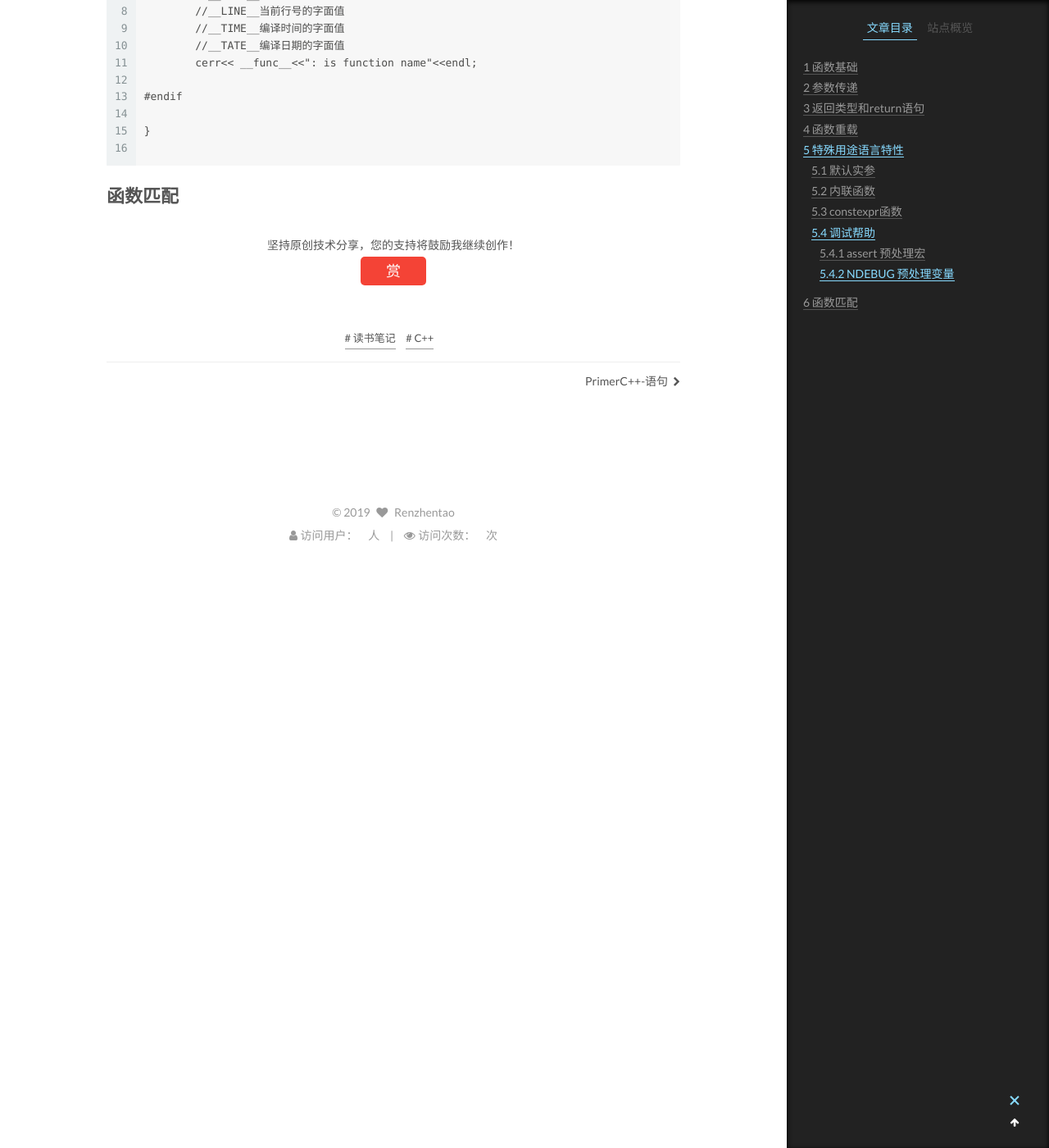
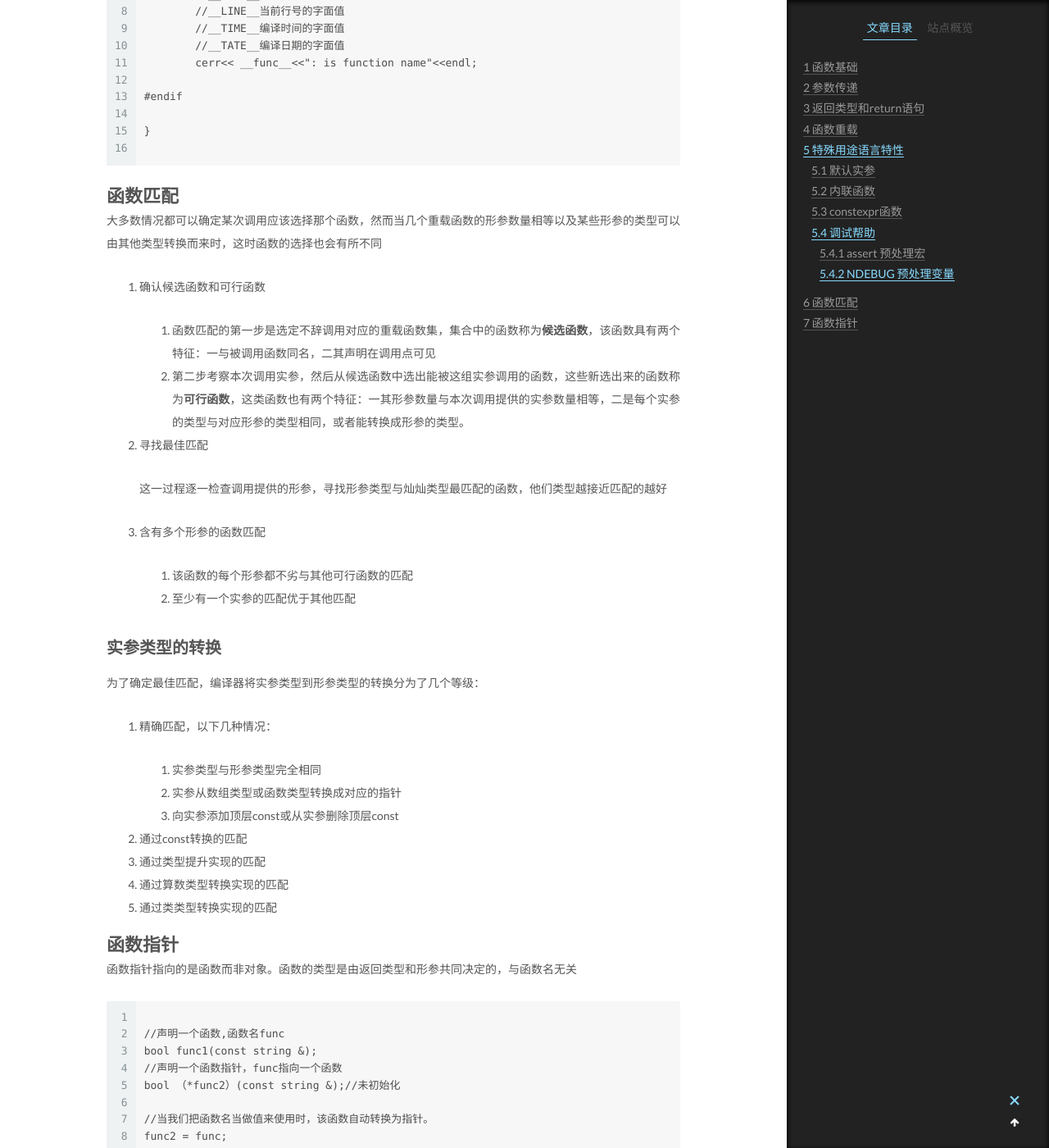
Before and after one commit to marco6688/sirren.github.io, a Jekyll site: the page built from _posts/2019-04-03-primerC++-note-5.md, in a window 1280 px wide and 1400 px high, scrolled down 12229 px. Shown: the whole window at 82% size. Built offline with Jekyll 4.4.1, drawn with Linux system fonts in a browser that asks for light colours; comment, search, counter and statistics services are not loaded; some of the changed text lies outside the part shown.

Commit message:
add note

````diff
--- a/_posts/2019-04-03-primerC++-note-5.md
+++ b/_posts/2019-04-03-primerC++-note-5.md
@@ -518,3 +518,69 @@ void print(){
 ```
 
 # 函数匹配
+
+大多数情况都可以确定某次调用应该选择那个函数，然而当几个重载函数的形参数量相等以及某些形参的类型可以由其他类型转换而来时，这时函数的选择也会有所不同
+
+1. 确认候选函数和可行函数
+
+	1. 函数匹配的第一步是选定不辞调用对应的重载函数集，集合中的函数称为**候选函数**，该函数具有两个特征：一与被调用函数同名，二其声明在调用点可见
+	2. 第二步考察本次调用实参，然后从候选函数中选出能被这组实参调用的函数，这些新选出来的函数称为**可行函数**，这类函数也有两个特征：一其形参数量与本次调用提供的实参数量相等，二是每个实参的类型与对应形参的类型相同，或者能转换成形参的类型。
+
+2. 寻找最佳匹配
+
+	这一过程逐一检查调用提供的形参，寻找形参类型与灿灿类型最匹配的函数，他们类型越接近匹配的越好
+
+3. 含有多个形参的函数匹配
+
+	1. 该函数的每个形参都不劣与其他可行函数的匹配
+	2. 至少有一个实参的匹配优于其他匹配
+
+## 实参类型的转换
+
+为了确定最佳匹配，编译器将实参类型到形参类型的转换分为了几个等级：
+
+1. 精确匹配，以下几种情况：
+
+	1. 实参类型与形参类型完全相同
+	2. 实参从数组类型或函数类型转换成对应的指针
+	3. 向实参添加顶层const或从实参删除顶层const
+
+2. 通过const转换的匹配
+3. 通过类型提升实现的匹配
+4. 通过算数类型转换实现的匹配
+5. 通过类类型转换实现的匹配
+
+# 函数指针
+
+函数指针指向的是函数而非对象。函数的类型是由返回类型和形参共同决定的，与函数名无关
+
+```
+
+//声明一个函数,函数名func
+bool func1(const string &);
+//声明一个函数指针，func指向一个函数
+bool （*func2）(const string &);//未初始化
+
+//当我们把函数名当做值来使用时，该函数自动转换为指针。
+func2 = func;
+func2 = &func;//等价赋值语句，取址符是可选的
+
+//调用过程，我们直接调用指针，无须解引用
+bool s1 = func2("hello");
+bool s2 = (*func2)("hello");//等价直接调用
+bool s3 = func1("hello");
+
+//重载函数指针，必须清晰的界定到底应该选择用那个函数
+
+void ff(int *);
+void ff(unsigned int);
+
+void (*f1)(unsigned int) = ff;//指向ff(unsigned)
+
+void (*f1)(int) = ff;			//错误，形参不匹配
+double (*f1)(unsigned int)=ff;//错误，返回恶习不匹配
+
+```
+
+* 函数和数组一样，不能定义实参，但是可以把指针传递过去
+* 同时也可以返回函数指针
````
